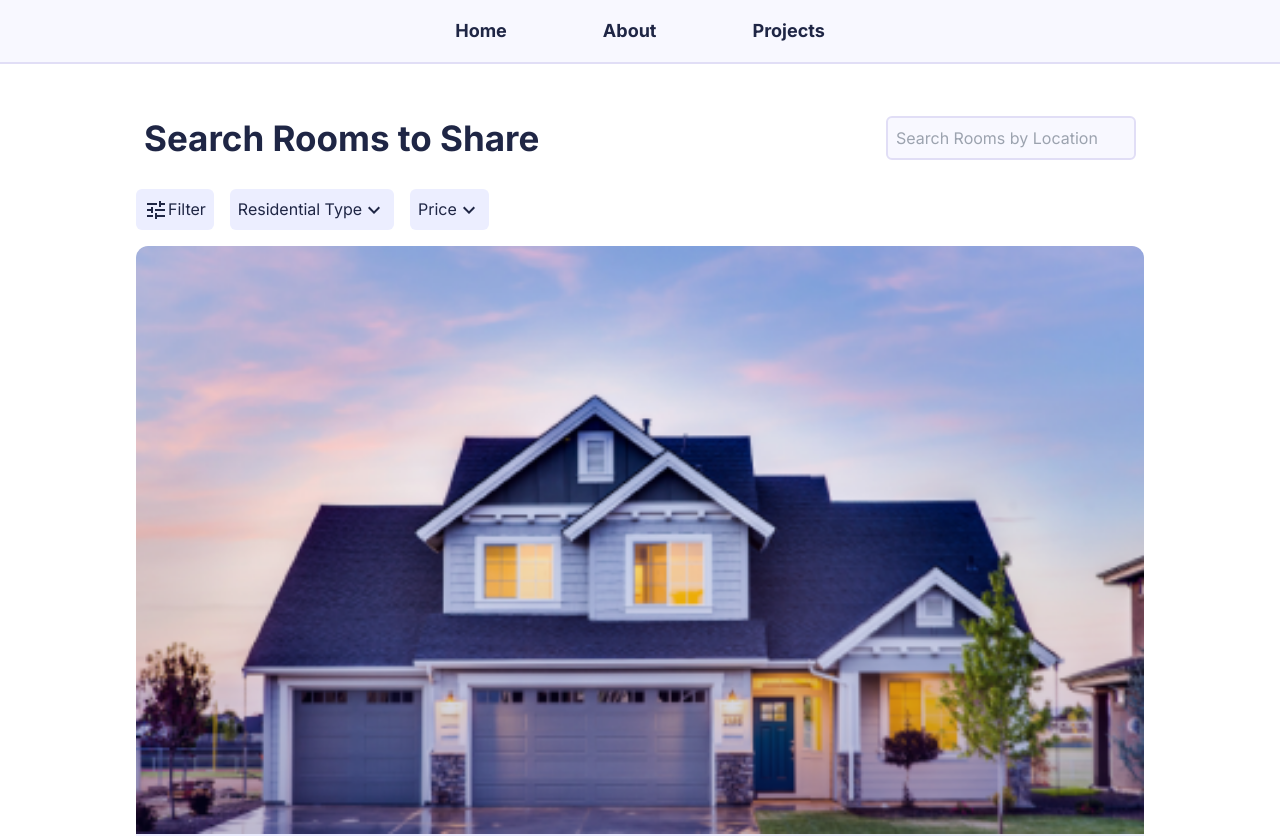
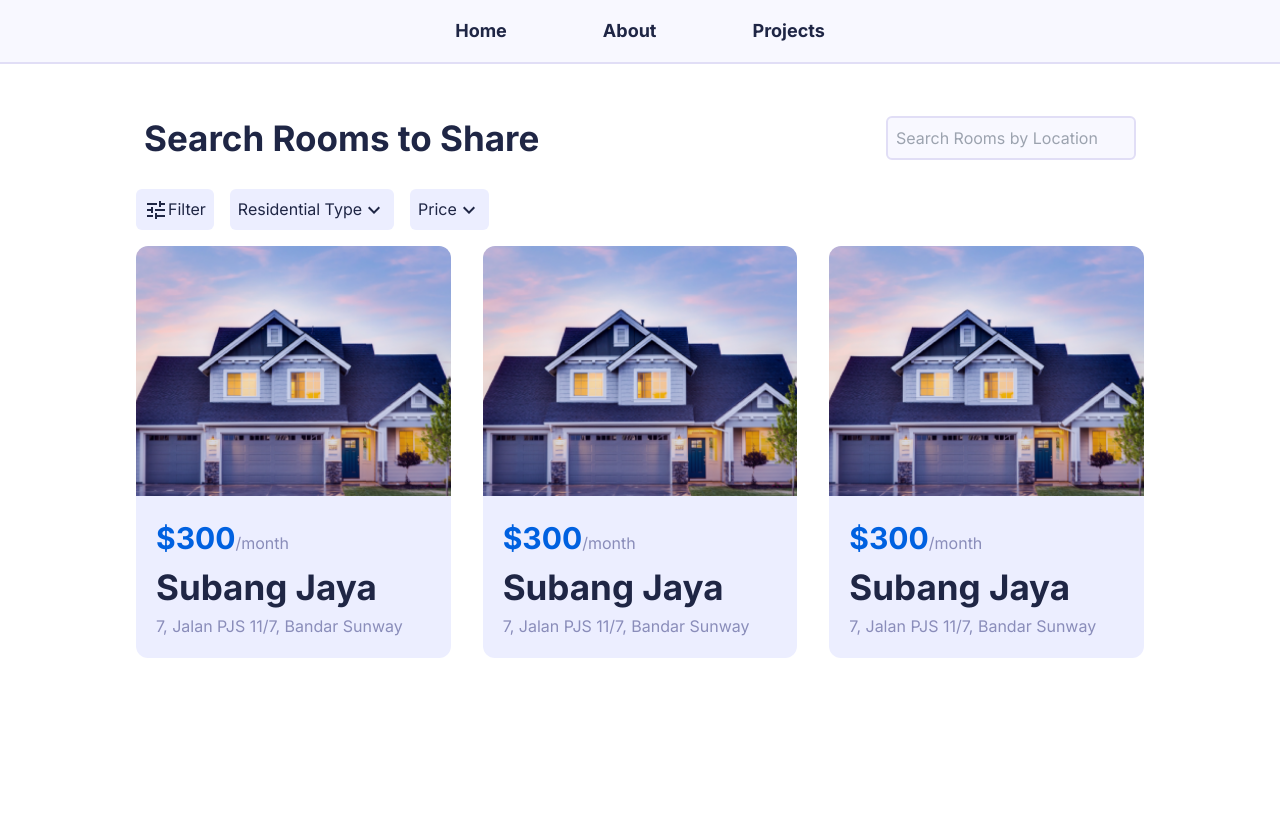
Before and after one commit to MusthafaAltaf2001/roommate-finder, a Next.js app: page / in a window 1280 px wide. Shown: the top 836 px of the page. After the commit the page ends 800 px from the top, so only its background shows below. Built offline with nearby package versions, Linux system fonts and the light colour scheme.

Commit message:
Added CardList and CardItem

```diff
--- a/src/app/Components/Homepage/CardItem.tsx
+++ b/src/app/Components/Homepage/CardItem.tsx
@@ -5,13 +5,13 @@ import Image from 'next/image'
 const CardItem = () => {
     return (
         <div className='flex flex-col basis-auto border-0 rounded-xl'>
-            <Image src={house_img} alt="Image" className='border-0 rounded-t-xl object-fit w-full h-full' />
-            <div className='flex flex-col p-7 bg-[#ECEEFF] rounded-b-xl'>
+            <Image src={house_img} alt="Image" className='border-0 rounded-t-xl w-[400px] h-[250px] object-cover' />
+            <div className='flex flex-col p-5 bg-[#ECEEFF] rounded-b-xl'>
                 <div className='flex items-baseline'>
-                    <span className='text-blue font-bold text-[35px]'>$300</span>
+                    <span className='text-blue font-bold text-[30px]'>$300</span>
                     <span className='text-[#8A8DBA]'>/month</span>
                 </div>
-                <span className='text-black font-bold text-[45px]'>Subang Jaya</span>
+                <span className='text-black font-bold text-[35px]'>Subang Jaya</span>
                 <span className='text-[#8A8DBA]'>7, Jalan PJS 11/7, Bandar Sunway</span>
             </div>
         </div>
--- a/src/app/Components/Homepage/CardList.tsx
+++ b/src/app/Components/Homepage/CardList.tsx
@@ -3,7 +3,7 @@ import CardItem from './CardItem'
 
 const CardList = () => {
     return (
-        <div className='m-2 grid grid-cols-1 gap-10'>
+        <div className='m-2 grid grid-cols-1 md:grid-cols-2 lg:grid-cols-3 gap-8 place-items-center'>
             <CardItem />
             <CardItem />
             <CardItem />
```
